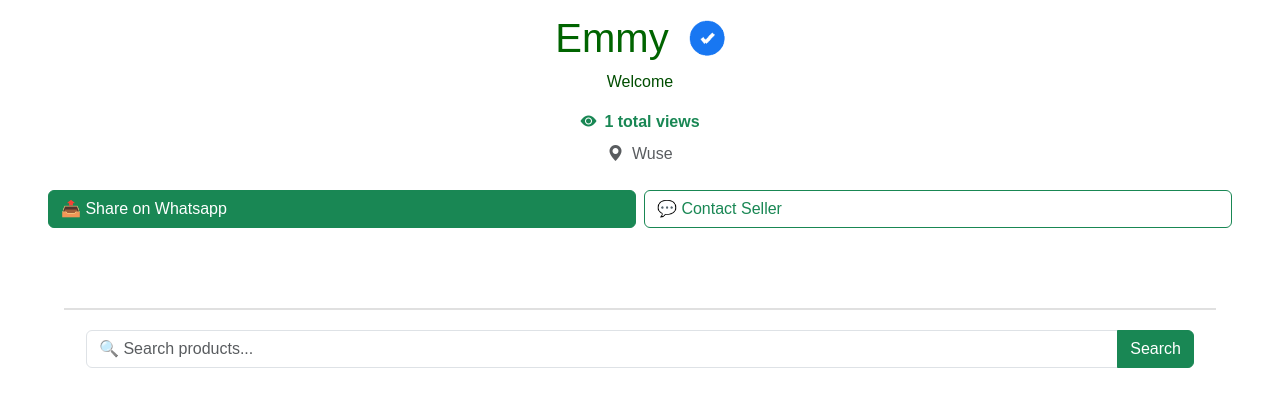
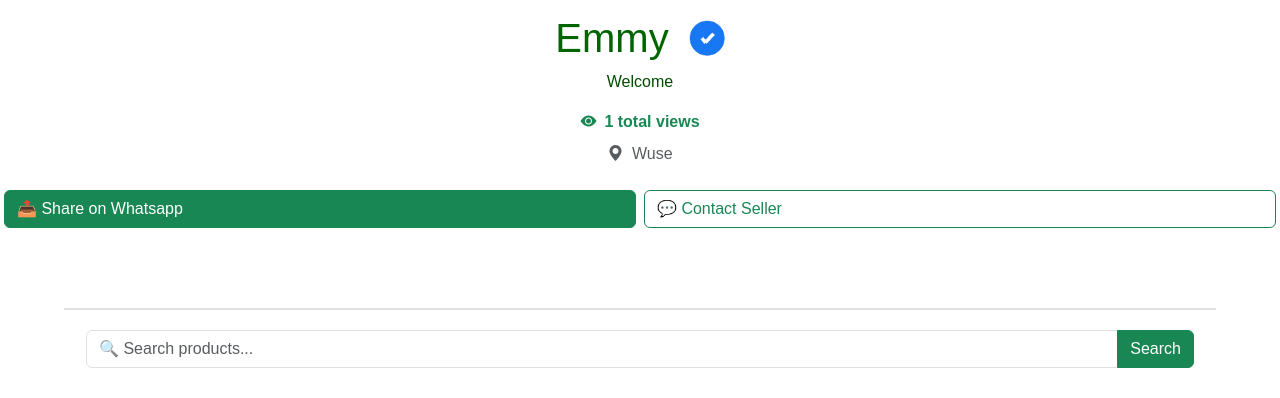
Before and after one commit to Improvisionwebber/waapfolio-01, a Django app: page /store/emmy/ in a window 1280 px wide. Shown: the part 247-645 px from the top of the page. Run offline with Django 5.2, Linux system fonts and the light colour scheme; data comes from the database, SQL or seed files in the repository; data that the repository does not hold is empty; some libraries are stand-ins or nearby versions.

Commit message:
Updated settings for Railway

```diff
--- a/templates/store/view_store.html
+++ b/templates/store/view_store.html
@@ -403,7 +403,7 @@ body.dark .add-card a {
 </div>
 {% endif %}
 
-<div class="action-buttons mt-3 row g-2 px-5">
+<div class="action-buttons mt-3 row g-2 px-1">
   <div class="col-6">
     <a href="https://wa.me/?text=Check%20out%20my%20store%20on%20Waapfolio:%20{{ full_url }}"
       rel="noopener noreferrer"
```
